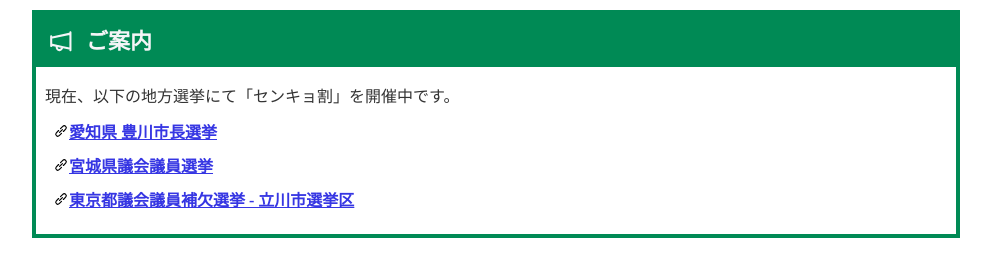
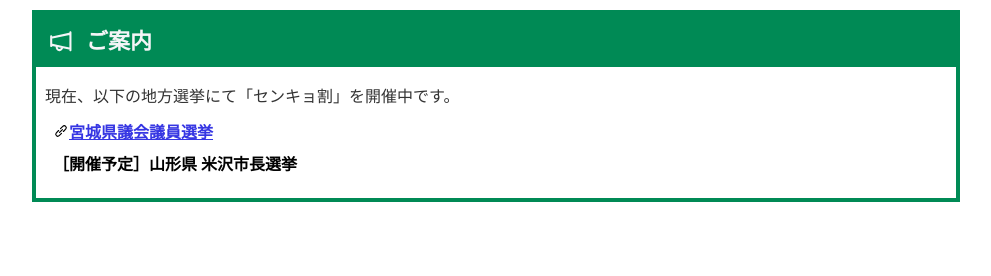
Before and after one commit to senkyowari/critical-messagebox, a plain HTML site: page docs/senkyowari.com/now-campaign.html in a window 1280 px wide. Shown: the whole page, without its empty margins (144-1135 px from the left). Drawn offline with Linux system fonts and the light colour scheme.

Commit message:
Update now-campaign.html

```diff
--- a/docs/senkyowari.com/now-campaign.html
+++ b/docs/senkyowari.com/now-campaign.html
@@ -60,6 +60,13 @@
         margin-top: 8px;
       }
 
+      .MessageBox_MessageBox__footerText {
+        display: block;
+        font-size: 16px;
+        line-height: 16px;
+        margin: 16px 8px;
+        font-weight: bold;
+      }
 
       .MessageBox_MessageBox__footerLink {
         display: block;
@@ -104,13 +111,6 @@
             <p class="MessageBox_MessageBox__contentLine">現在、以下の地方選挙にて「センキョ割」を開催中です。</p>
           </div>
           <div class="MessageBox_MessageBox__footer">
-            <a href="https://stores.senkyowari.com/cp/2023-aichi-toyokawa-mayoral-election/" target="_blank"
-              rel="noreferrer" class="MessageBox_MessageBox__footerLink">
-              <svg class="MessageBox_MessageBox__footerIcon" xmlns="http://www.w3.org/2000/svg" viewBox="0 0 24 24">
-                <path
-                  d="M12.11,15.39,8.23,19.27a2.52,2.52,0,0,1-3.5,0,2.47,2.47,0,0,1,0-3.5l3.88-3.88a1,1,0,1,0-1.42-1.42L3.31,14.36a4.48,4.48,0,0,0,6.33,6.33l3.89-3.88a1,1,0,0,0-1.42-1.42ZM20.69,3.31a4.49,4.49,0,0,0-6.33,0L10.47,7.19a1,1,0,1,0,1.42,1.42l3.88-3.88a2.52,2.52,0,0,1,3.5,0,2.47,2.47,0,0,1,0,3.5l-3.88,3.88a1,1,0,0,0,0,1.42,1,1,0,0,0,1.42,0l3.88-3.89A4.49,4.49,0,0,0,20.69,3.31ZM8.83,15.17a1,1,0,0,0,.71.29,1,1,0,0,0,.71-.29l4.92-4.92a1,1,0,1,0-1.42-1.42L8.83,13.75A1,1,0,0,0,8.83,15.17Z">
-                </path>
-              </svg>愛知県 豊川市長選挙</a>
             <a href="https://stores.senkyowari.com/cp/2023-miyagi-assembly-election/" target="_blank" rel="noreferrer"
               class="MessageBox_MessageBox__footerLink">
               <svg class="MessageBox_MessageBox__footerIcon" xmlns="http://www.w3.org/2000/svg" viewBox="0 0 24 24">
@@ -118,13 +118,7 @@
                   d="M12.11,15.39,8.23,19.27a2.52,2.52,0,0,1-3.5,0,2.47,2.47,0,0,1,0-3.5l3.88-3.88a1,1,0,1,0-1.42-1.42L3.31,14.36a4.48,4.48,0,0,0,6.33,6.33l3.89-3.88a1,1,0,0,0-1.42-1.42ZM20.69,3.31a4.49,4.49,0,0,0-6.33,0L10.47,7.19a1,1,0,1,0,1.42,1.42l3.88-3.88a2.52,2.52,0,0,1,3.5,0,2.47,2.47,0,0,1,0,3.5l-3.88,3.88a1,1,0,0,0,0,1.42,1,1,0,0,0,1.42,0l3.88-3.89A4.49,4.49,0,0,0,20.69,3.31ZM8.83,15.17a1,1,0,0,0,.71.29,1,1,0,0,0,.71-.29l4.92-4.92a1,1,0,1,0-1.42-1.42L8.83,13.75A1,1,0,0,0,8.83,15.17Z">
                 </path>
               </svg>宮城県議会議員選挙</a>
-            <a href="https://stores.senkyowari.com/cp/2023-tokyo-metropolitan-assembly-by-election-tachikawa/"
-              target="_blank" rel="noreferrer" class="MessageBox_MessageBox__footerLink">
-              <svg class="MessageBox_MessageBox__footerIcon" xmlns="http://www.w3.org/2000/svg" viewBox="0 0 24 24">
-                <path
-                  d="M12.11,15.39,8.23,19.27a2.52,2.52,0,0,1-3.5,0,2.47,2.47,0,0,1,0-3.5l3.88-3.88a1,1,0,1,0-1.42-1.42L3.31,14.36a4.48,4.48,0,0,0,6.33,6.33l3.89-3.88a1,1,0,0,0-1.42-1.42ZM20.69,3.31a4.49,4.49,0,0,0-6.33,0L10.47,7.19a1,1,0,1,0,1.42,1.42l3.88-3.88a2.52,2.52,0,0,1,3.5,0,2.47,2.47,0,0,1,0,3.5l-3.88,3.88a1,1,0,0,0,0,1.42,1,1,0,0,0,1.42,0l3.88-3.89A4.49,4.49,0,0,0,20.69,3.31ZM8.83,15.17a1,1,0,0,0,.71.29,1,1,0,0,0,.71-.29l4.92-4.92a1,1,0,1,0-1.42-1.42L8.83,13.75A1,1,0,0,0,8.83,15.17Z">
-                </path>
-              </svg>東京都議会議員補欠選挙 - 立川市選挙区</a>
+            <p class="MessageBox_MessageBox__footerText">［開催予定］山形県 米沢市長選挙</p>
           </div>
         </div>
       </div>
```
